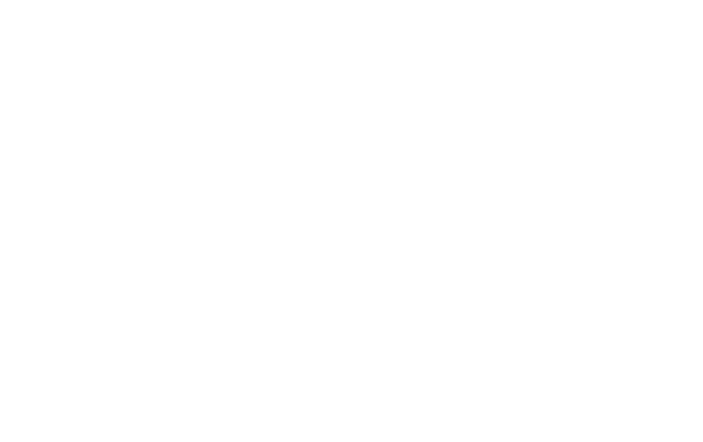
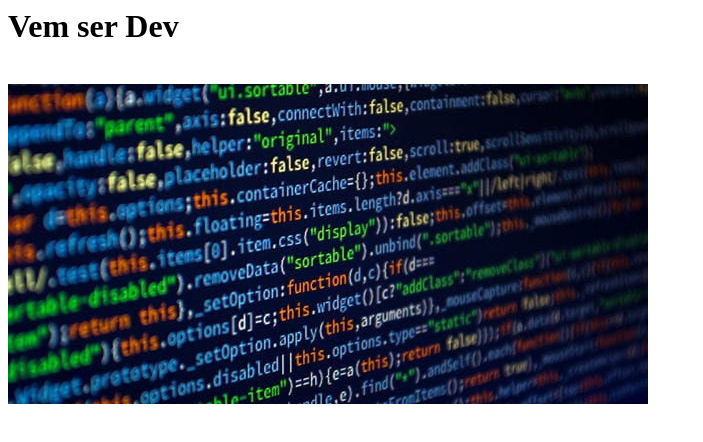
Before and after one commit to rocha-karine/ligadigital, a plain HTML site: page index.html in a window 1280 px wide. Shown: the whole page, without its empty margins (0-703 px from the left). Drawn offline with Linux system fonts and the light colour scheme.

Commit message:
Primeira versão da pagina Vem ser DEV

```diff
--- a/index.html
+++ b/index.html
@@ -1,4 +1,10 @@
 <html>
-    <head></head>
-    <body></body>
+    <head>
+        <title>A Liga Digital - Vem ser Dev</title>
+    </head>
+    <body>
+        <h1>Vem ser Dev</h1>
+        <br>
+        <img src="dev.jpg" alt="">
+    </body>
 </html>
```
Also changed, not shown: dev.jpg (added).
